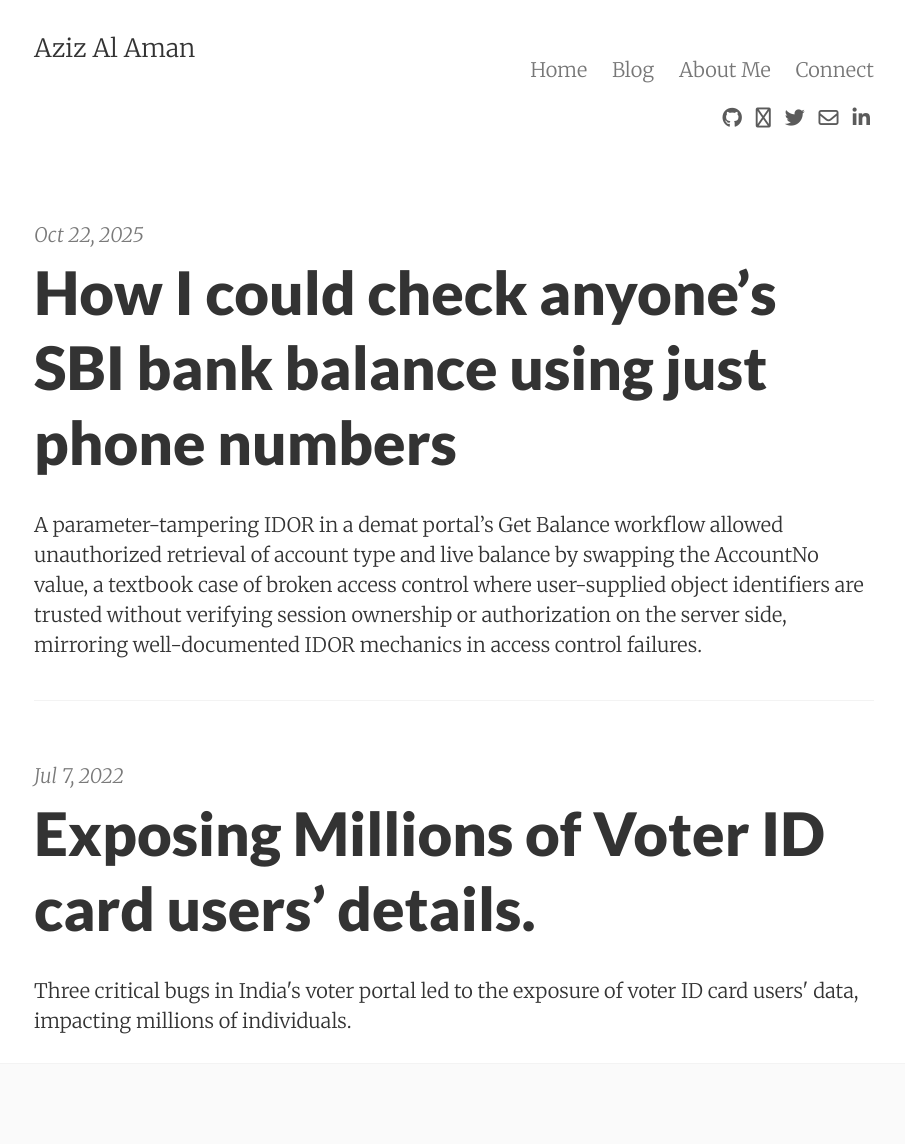
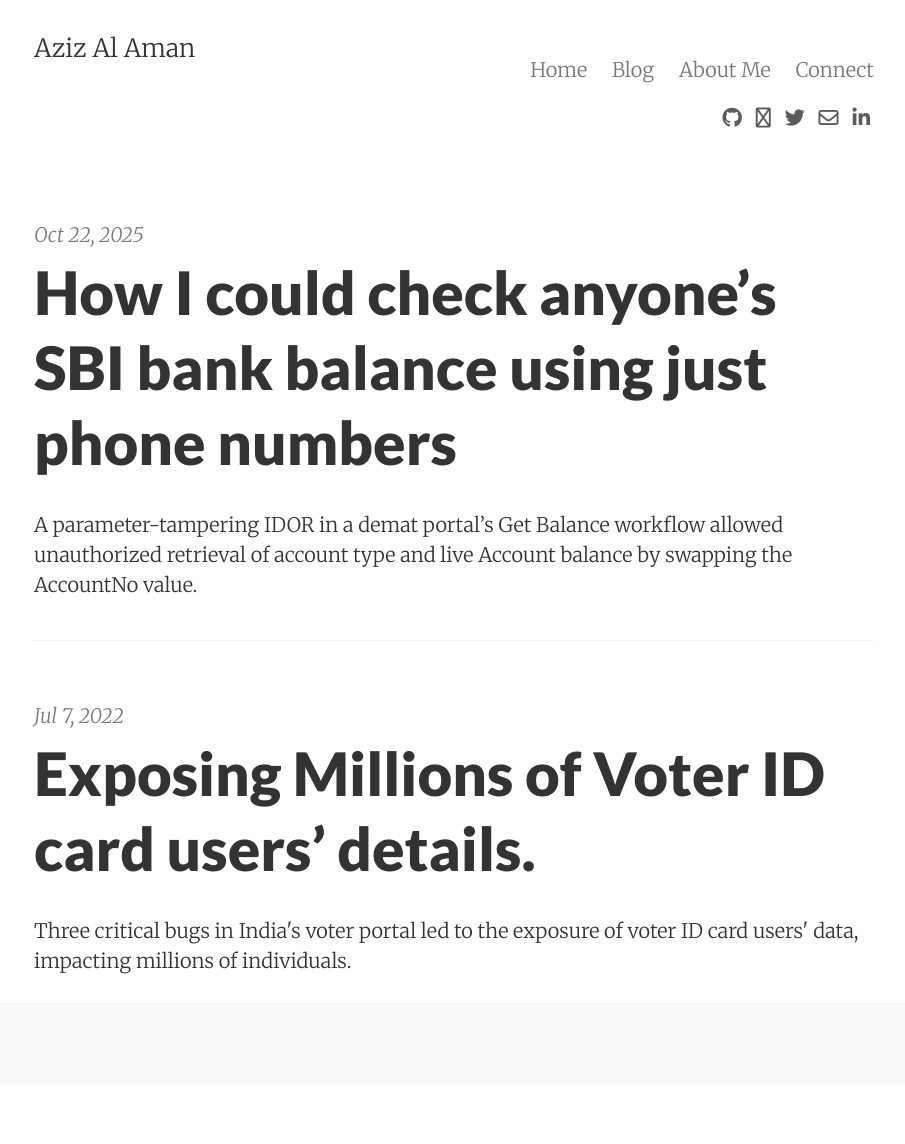
Before and after one commit to nxtexploit/blog, a Jekyll site: the page built from index.html, in a window 1280 px wide. Shown: the whole page, without its empty margins (186-1091 px from the left). Built offline with Jekyll 4.4.1, drawn with Linux system fonts in a browser that asks for light colours; nearby versions of some CDN libraries; the list of posts is cut into pages by our own code; comment, search, counter and statistics services are not loaded; after the commit the page ends 1084 px from its top, so only the background shows below that.

Commit message:
Update 2025-10-22-How-I-could-check-anyones-SBI-bank-balance-using-just-phone-numbers.md

```diff
--- a/_posts/2025-10-22-How-I-could-check-anyones-SBI-bank-balance-using-just-phone-numbers.md
+++ b/_posts/2025-10-22-How-I-could-check-anyones-SBI-bank-balance-using-just-phone-numbers.md
@@ -2,9 +2,9 @@
 layout: post
 title: How I could check anyone’s SBI bank balance using just phone numbers
 date: 2025-10-22
-summary: A parameter-tampering IDOR in a demat portal’s Get Balance workflow allowed unauthorized retrieval of account type and live balance by swapping the AccountNo value, a textbook case of broken access control where user-supplied object identifiers are trusted without verifying session ownership or authorization on the server side, mirroring well-documented IDOR mechanics in access control failures.
+summary: A parameter-tampering IDOR in a demat portal’s Get Balance workflow allowed unauthorized retrieval of account type and live Account balance by swapping the AccountNo value.
 categories: VDP
-tags: [IDOR,ATO]
+tags: [IDOR]
 published: true
 ---
 
```
